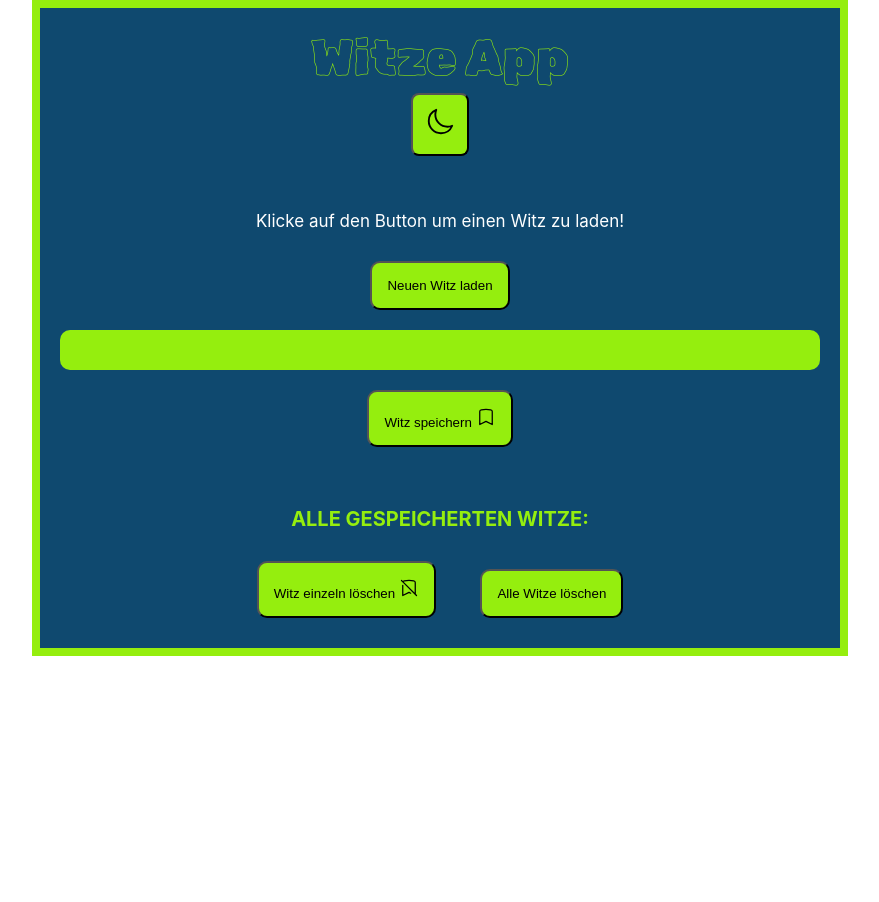
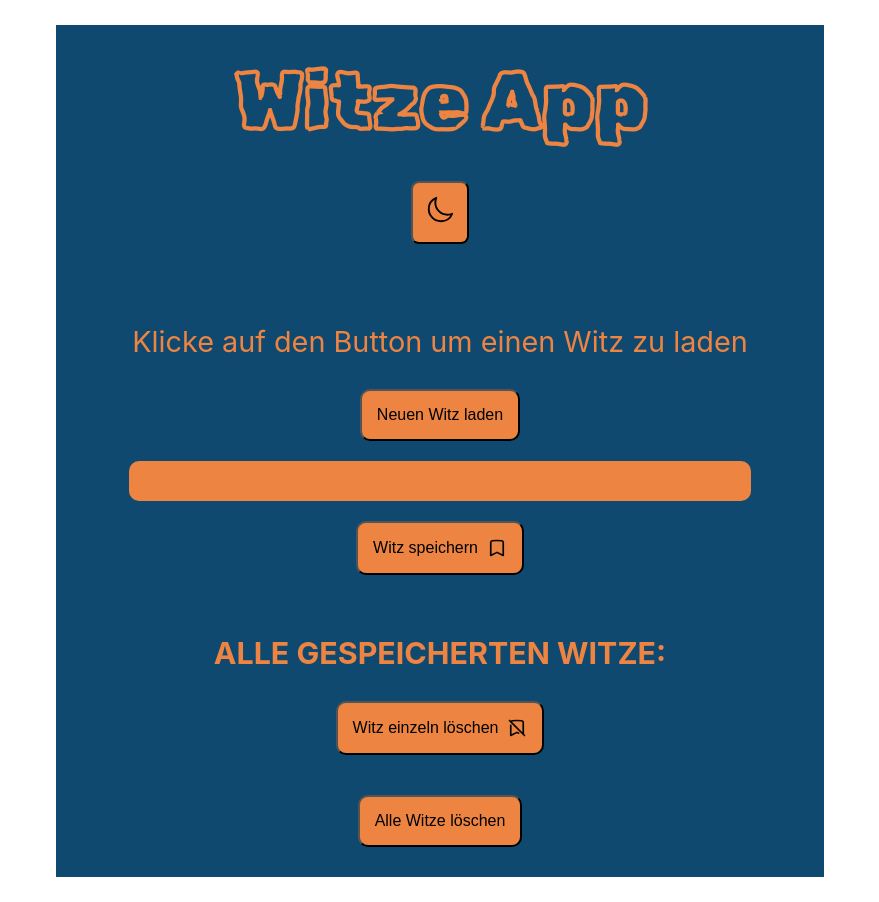
Before and after one commit to devjasmin/Joke-App, a website built with Vite: page index.html in a window 1280 px wide. Shown: the whole page, without its empty margins (200-1079 px from the left). Before the commit the page ends 800 px from the top, so only its background shows below. Built offline with nearby package versions, Linux system fonts and the light colour scheme; files whose address does not match are found by name; a web font is replaced by a local one.

Commit message:
Icon bei Witz nun rechtsbündig, Kommentare gelöscht, wenn nicht nötig. wenn alle Witze gelöscht werden, Inputfeld auch leer. die gängisten Media Queries erstellt. Text und svg auf einer Linie.

```diff
--- a/index.html
+++ b/index.html
@@ -32,7 +32,7 @@
         </div>
       </div>
       <div class="jokes-app__main">
-        <p>Klicke auf den Button um einen Witz zu laden!</p>
+        <p>Klicke auf den Button um einen Witz zu laden</p>
         <button class="jokes-app__newjoke">Neuen Witz laden</button>
         <p id="joke" class="jokes-app__joke-text"></p>
         <button class="jokes-app__savejoke">
@@ -41,7 +41,7 @@
             xmlns="http://www.w3.org/2000/svg"
             fill="none"
             viewBox="0 0 24 24"
-            stroke-width="1.5"
+            stroke-width="2.0"
             stroke="currentColor"
             class="jokes-app__savejoke-icon"
           >
@@ -64,7 +64,7 @@
             xmlns="http://www.w3.org/2000/svg"
             fill="none"
             viewBox="0 0 24 24"
-            stroke-width="1.5"
+            stroke-width="2.0"
             stroke="currentColor"
             class="jokes-app__deletejoke-icon"
           >
--- a/main.js
+++ b/main.js
@@ -44,8 +44,8 @@ function loadjoke() {
 
       currentJoke = { id: jokeData.id, text: jokeText };
       document.getElementById("joke").textContent = currentJoke.text;
-      console.log("Joke ID:", currentJoke.id); // 👈 HIER IST DIE ID
-      console.log("Joke Text:", currentJoke.text); // HIER IST DEIN TEXT
+      // console.log("Joke ID:", currentJoke.id);
+      // console.log("Joke Text:", currentJoke.text);
     })
     .catch((error) => {
       jokeElement.textContent = "Witz konnte nicht geladen werden.";
@@ -54,9 +54,8 @@ function loadjoke() {
 }
 
 function savejoke() {
-  if (!currentJoke) return; //Sicherstellen, dass ein Witz geladen ist
+  if (!currentJoke) return;
 
-  //DOM: Witz anzeigen
   const witze = document.getElementById("witzliste");
 
   const alreadySaved = [...witze.children].some(
@@ -65,7 +64,7 @@ function savejoke() {
 
   if (alreadySaved) {
     alert("Dieser Witz wurde bereits gespeichert.");
-    return; // Witz nicht doppelt speichern
+    return;
   }
 
   const p = document.createElement("p");
@@ -73,12 +72,11 @@ function savejoke() {
   p.textContent = currentJoke.text;
   witze.appendChild(p);
 
-  // LocalStorage - Witz speichern
   const savedJokes = JSON.parse(localStorage.getItem("jokes") || "[]");
   savedJokes.push(currentJoke);
   localStorage.setItem("jokes", JSON.stringify(savedJokes));
 }
-// Witz aus LocalStorage laden
+
 function loadSaveJokes() {
   const savedJokes = JSON.parse(localStorage.getItem("jokes") || "[]");
   const witze = document.getElementById("witzliste");
@@ -91,14 +89,13 @@ function loadSaveJokes() {
   });
 }
 
-// Lädt Witze beim Start
 document.addEventListener("DOMContentLoaded", loadSaveJokes);
 
 function renderJokes() {
   const savedJokes = JSON.parse(localStorage.getItem("jokes") || "[]");
   const witze = document.getElementById("witzliste");
 
-  witze.innerHTML = ""; // Clear existing jokes
+  witze.innerHTML = "";
 
   savedJokes.forEach((joke) => {
     const p = document.createElement("p");
@@ -124,4 +121,5 @@ function deletejoke(id) {
 function clearAllJokes() {
   localStorage.removeItem("jokes");
   document.getElementById("witzliste").innerHTML = " ";
+  document.getElementById("joke").textContent = "";
 }
--- a/style.scss
+++ b/style.scss
@@ -10,28 +10,28 @@
 
 :root {
   --primary-color: #0f496f;
-  --secondary-color: rgb(149, 238, 14);
+  --secondary-color: rgb(238, 132, 66);
 
   --font-main: Inter, sans-serif;
   --font-accent: RubikScribble-Regular, cursive;
 }
 
 body {
-  margin: 0;
+  margin: 0px;
   padding: 0;
   font-family: var(--font-main);
 }
 
 body.darkmode {
   --primary-color: #121212;
-  --secondary-color: #bb86fc;
+  --secondary-color: #ad76f1;
 }
 
 .jokes-app {
-  max-width: 800px;
-  max-height: 800px;
-  margin: auto;
-  border: 8px solid var(--secondary-color);
+  max-width: 100%;
+  margin: 10px auto;
+  border-radius: 5px;
+  padding: 15px;
 }
 
 .jokes-app__header {
@@ -41,27 +41,33 @@ body.darkmode {
 
 .jokes-app__title {
   font-size: 50px;
+  font-weight: bold;
   font-family: var(--font-accent);
   background-color: var(--primary-color);
   color: var(--secondary-color);
-  padding: 20px;
+  padding: 30px;
 }
 .jokes-app__main {
-  text-align: center;
+  display: flex;
+  flex-direction: column;
+  align-items: center;
   padding: 20px;
+  margin: 0 auto;
   background-color: var(--primary-color);
 }
 
 p {
-  font-size: 17px;
-  color: white;
+  font-size: 1rem;
+  color: var(--secondary-color);
   margin: 0px;
   padding: 10px;
+  text-align: center;
 }
 
 button.jokes-app__newjoke {
   margin: 20px;
   padding: 15px;
+  font-size: 1rem;
   background-color: var(--secondary-color);
   color: black;
   border-radius: 10px;
@@ -74,15 +80,22 @@ button.jokes-app__newjoke {
   color: black;
   padding: 20px;
   border-radius: 10px;
+  width: 80%;
+  max-width: 600px;
+  text-align: center;
 }
 
 .jokes-app__savejoke {
   margin: 20px;
   padding: 15px;
+  font-size: 1rem;
   background-color: var(--secondary-color);
   color: black;
   border-radius: 10px;
   cursor: pointer;
+  display: flex;
+  align-items: center;
+  gap: 9px;
 
   &-icon {
     width: 20px;
@@ -91,7 +104,9 @@ button.jokes-app__newjoke {
 }
 
 .jokes-app__footer {
-  text-align: center;
+  display: flex;
+  flex-direction: column;
+  align-items: center;
   padding: 10px;
   background-color: var(--primary-color);
 }
@@ -123,10 +138,14 @@ button.jokes-app__newjoke {
 .jokes-app__deletejoke {
   margin: 20px;
   padding: 15px;
+  font-size: 1rem;
   background-color: var(--secondary-color);
   color: black;
   border-radius: 10px;
   cursor: pointer;
+  display: flex;
+  align-items: center;
+  gap: 9px;
 
   &-icon {
     width: 20px;
@@ -135,8 +154,8 @@ button.jokes-app__newjoke {
 }
 
 .jokes-app__btn-darkmode {
-  margin: 5px;
-  padding-bottom: 20px;
+  margin: 20px;
+  padding-bottom: 10px;
   font-size: 20px;
   padding: 12px;
   color: black;
@@ -156,15 +175,72 @@ button.jokes-app__newjoke {
   border-radius: 8px;
   padding: 10px;
   margin: 10px;
+  font-size: 15px;
   background-color: var(--secondary-color);
   color: black;
+  display: flex;
+  align-items: center;
+  justify-content: space-between;
+  gap: 10px;
 }
 
 button.jokes-app__clearAllJokes {
   margin: 20px;
   padding: 15px;
+  font-size: 1rem;
   background-color: var(--secondary-color);
   color: black;
   border-radius: 10px;
   cursor: pointer;
 }
+
+@media (min-width: 600px) {
+  .jokes-app {
+    max-width: 80%;
+  }
+
+  .jokes-app__title {
+    padding: 20px;
+    font-size: 60px;
+  }
+  .jokes-app__main p {
+    font-size: 1.5rem;
+  }
+  .jokes-app__subtitle {
+    font-size: 1.6rem;
+  }
+
+  @media (min-width: 900px) {
+    .jokes-app {
+      max-width: 60%;
+    }
+
+    .jokes-app__title {
+      padding: 30px;
+      font-size: 80px;
+    }
+    .jokes-app__main p {
+      font-size: 1.8rem;
+    }
+    .jokes-app__subtitle {
+      font-size: 1.9rem;
+    }
+
+    @media (min-width: 1200) {
+      .jokes-app {
+        max-width: 50%;
+      }
+
+      .jokes-app__title {
+        padding: 40px;
+        font-size: 90px;
+      }
+      .jokes-app__main p {
+        font-size: 1.8rem;
+      }
+      .jokes-app__subtitle {
+        font-size: 1.9rem;
+      }
+    }
+  }
+}
```
